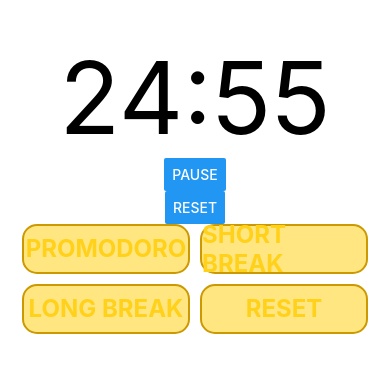
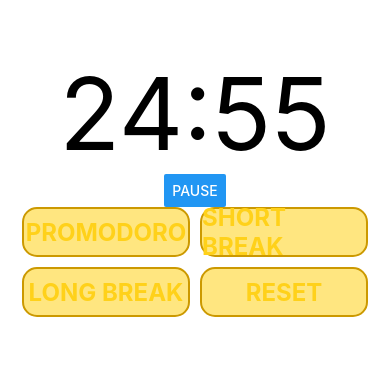
Before and after one commit to dexzhu1987/ReactNativeTimerProject, a React Native app: screen / in a window 390 px wide. Shown: the part 232-604 px from the top of the page. Built offline with nearby package versions, Linux system fonts and the light colour scheme.

Commit message:
delete the repeat reset button

```diff
--- a/App.js
+++ b/App.js
@@ -154,7 +154,6 @@ export default class App extends React.Component {
           title={this.state.startButtonText}
           onPress={() => this.toggleStartPause()}
         />
-        <Button title="RESET" onPress={() => this.toggleReset()} />
         <View style={styles.buttonsRow}>
           <SelectButtons
             title="PROMODORO"
```
